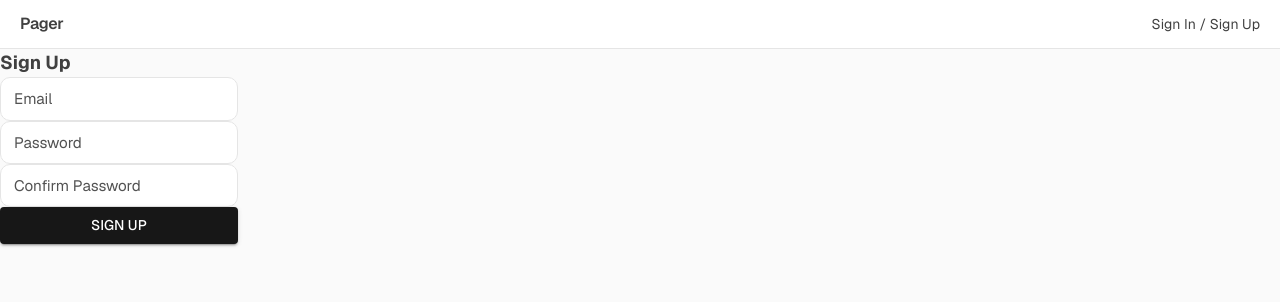
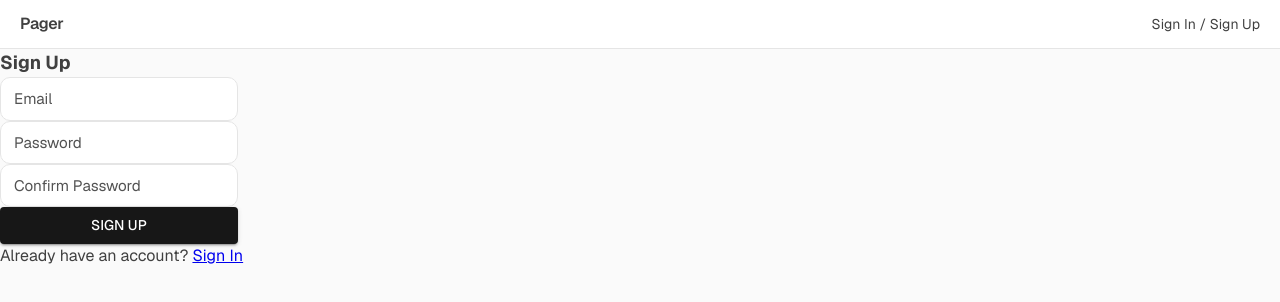
Before and after one commit to pecakm/pager-2026, a Next.js app: page /sign-up in a window 1280 px wide. Shown: the top 302 px of the page. Built offline with nearby package versions, Linux system fonts and the light colour scheme; no server answers; what @mui/material-nextjs would draw is missing.

Commit message:
Add copy to Auth pages

```diff
--- a/app/(auth)/sign-in/page.tsx
+++ b/app/(auth)/sign-in/page.tsx
@@ -1,4 +1,7 @@
+import Link from 'next/link';
 import { useTranslations } from 'next-intl';
+
+import { Path } from '@/enums';
 
 import { Container, Title } from '../auth.styled';
 
@@ -11,6 +14,7 @@ export default function SignIn() {
     <Container>
       <Title>{t('title')}</Title>
       <Form />
+      {t('noAccount')} <Link href={Path.SignUp}>{t('signUp')}</Link>
     </Container>
   );
 }
--- a/app/(auth)/sign-up/page.tsx
+++ b/app/(auth)/sign-up/page.tsx
@@ -1,4 +1,7 @@
+import Link from 'next/link';
 import { useTranslations } from 'next-intl';
+
+import { Path } from '@/enums';
 
 import { Container, Title } from '../auth.styled';
 
@@ -11,6 +14,7 @@ export default function SignUp() {
     <Container>
       <Title>{t('title')}</Title>
       <Form />
+      {t('haveAccount')} <Link href={Path.SignIn}>{t('signIn')}</Link>
     </Container>
   );
 }
--- a/i18n/en.json
+++ b/i18n/en.json
@@ -12,6 +12,8 @@
   },
   "signUp": {
     "title": "Sign Up",
+    "haveAccount": "Already have an account?",
+    "signIn": "Sign In",
     "form": {
       "email": "Email",
       "password": "Password",
@@ -31,6 +33,8 @@
   },
   "signIn": {
     "title": "Sign In",
+    "noAccount": "Don't have an account?",
+    "signUp": "Sign Up",
     "form": {
       "email": "Email",
       "password": "Password",
```
